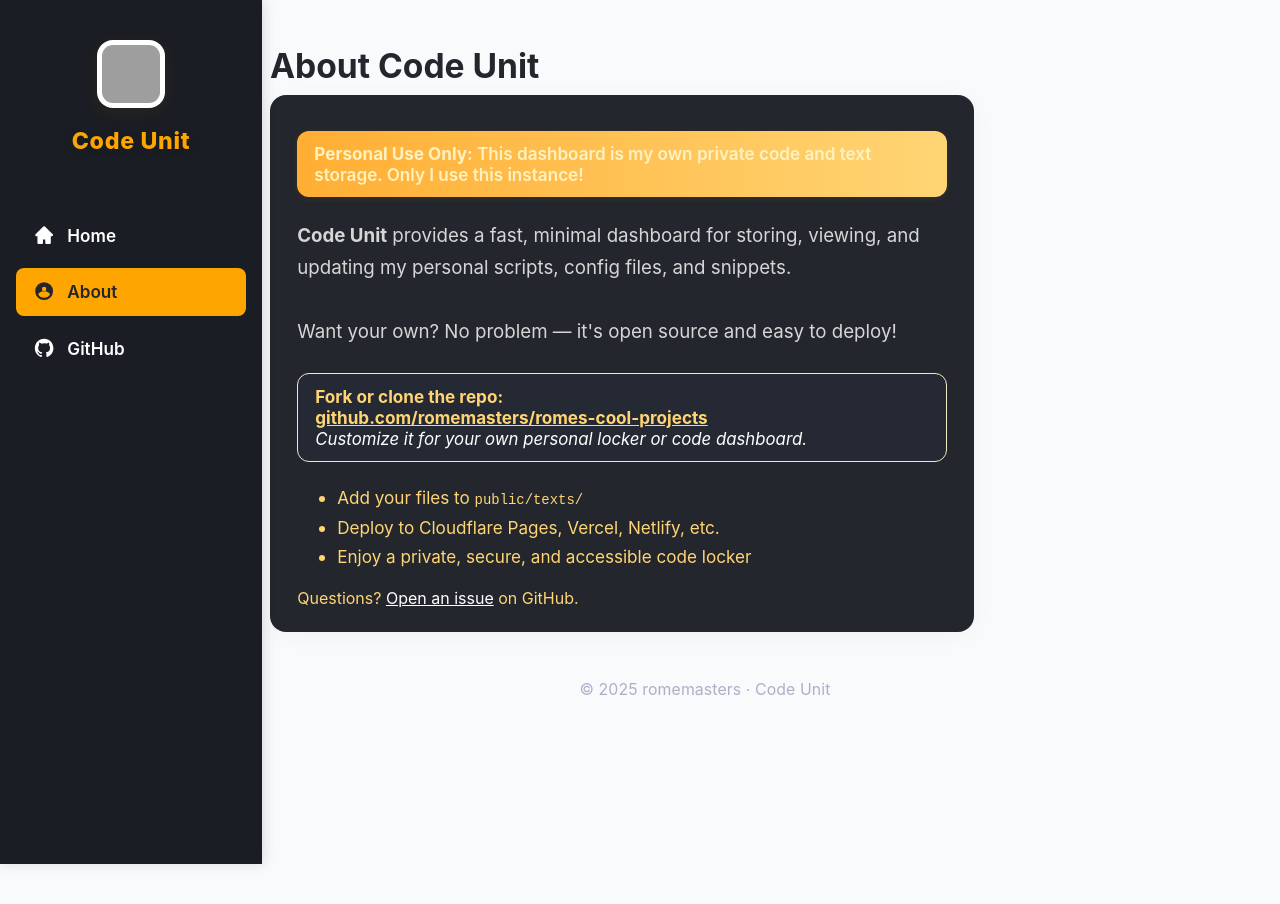
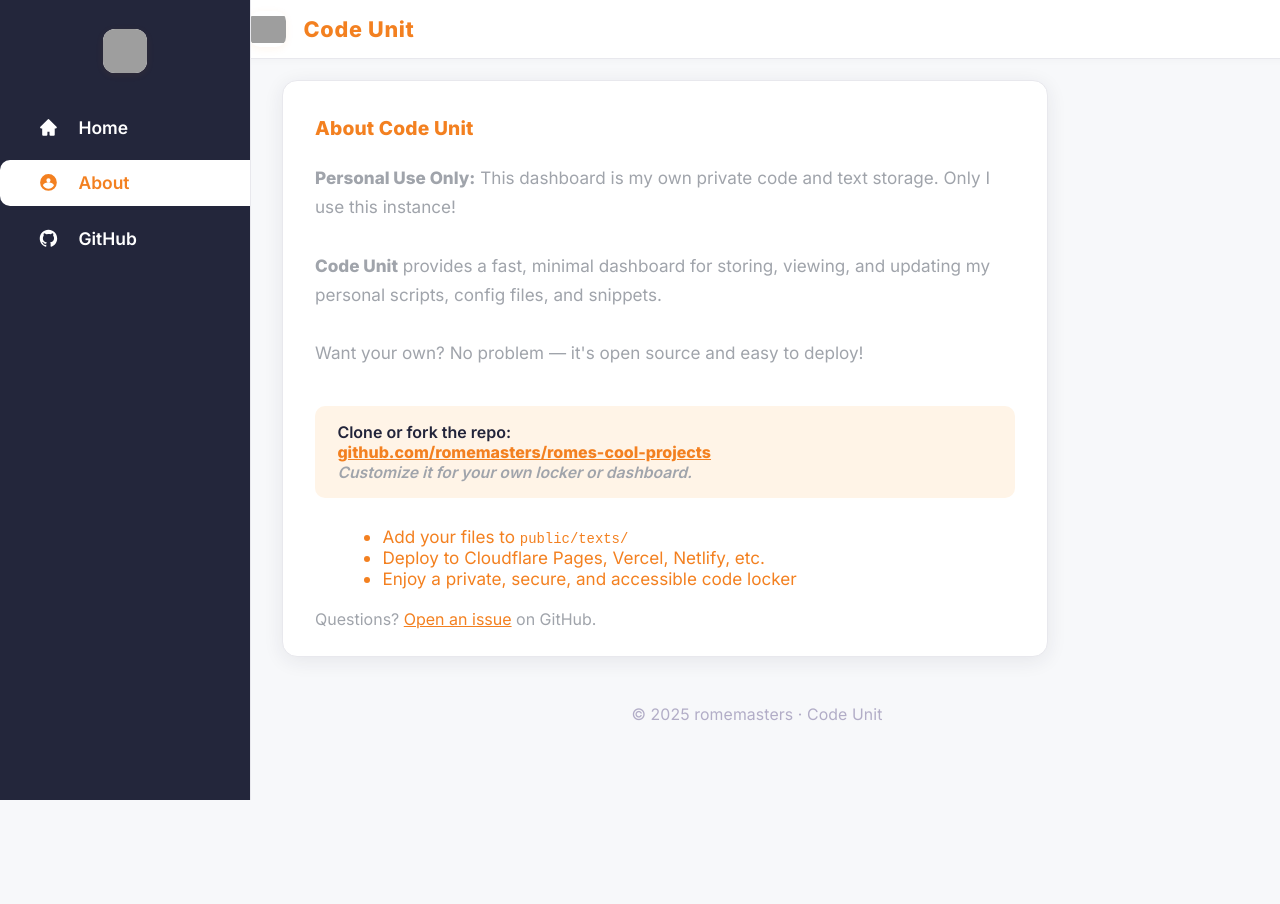
Before and after one commit to romemasters/romes-cool-projects, an Astro site: page /about in a window 1280 px wide. Before the commit the page ends 877 px from the top, so only its background shows below. Built offline with nearby package versions, Linux system fonts and the light colour scheme; Astro itself is replaced by a stand-in of ours; grey boxes are pictures that could not be loaded.

Commit message:
Update about.astro

```diff
--- a/src/pages/about.astro
+++ b/src/pages/about.astro
@@ -11,169 +11,204 @@ const repo = "romes-cool-projects";
   <meta charset="UTF-8" />
   <title>About · Code Unit</title>
   <meta name="viewport" content="width=device-width, initial-scale=1.0"/>
+  <link rel="preconnect" href="https://fonts.googleapis.com">
+  <link rel="preconnect" href="https://fonts.gstatic.com" crossorigin>
+  <link href="https://fonts.googleapis.com/css2?family=Inter:wght@400;600;800&display=swap" rel="stylesheet">
   <style>
     :root {
-        --bg-main: #f8fafc;
-        --bg-panel: #1a1d23;
-        --bg-card: #23262c;
-        --accent: #ffa500;
-        --accent-dark: #e69500;
-        --text-main: #23262c;
-        --text-light: #fff;
-        --text-muted: #7c8a9a;
-        --border: #2d3138;
+      --cf-orange: #f38020;
+      --cf-orange-light: #ffb47e;
+      --cf-bg: #f7f8fa;
+      --cf-dark: #22243a;
+      --cf-sidebar: #23263b;
+      --cf-card: #fff;
+      --cf-border: #e8e8ed;
+      --cf-gray: #a0a4ab;
+      --cf-shadow: 0 4px 20px #22243a15;
     }
     body {
+      font-family: 'Inter', 'Segoe UI', Arial, sans-serif;
+      background: var(--cf-bg);
+      color: var(--cf-dark);
       margin: 0;
-        background: var(--bg-main);
-        font-family: 'Inter', 'Segoe UI', Arial, sans-serif;
-        color: var(--text-main);
       min-height: 100vh;
-        display: flex;
-        flex-direction: row;
     }
-      .sidebar {
-        background: var(--bg-panel);
-        color: var(--text-light);
-        width: 230px;
-        min-height: 100vh;
+    .cf-loader {
+      position: fixed;
+      z-index: 99999;
+      inset: 0;
+      background: var(--cf-bg);
       display: flex;
       flex-direction: column;
       align-items: center;
-        padding: 2.5rem 1rem 1.5rem 1rem;
-        box-shadow: 2px 0 12px #181a1f22;
+      justify-content: center;
+      transition: opacity 0.5s;
+      opacity: 1;
+      pointer-events: all;
+    }
+    .cf-loader.hide {
+      opacity: 0;
+      pointer-events: none;
+      transition: opacity 0.5s;
+    }
+    .cf-loader-logo {
+      width: 70px;
+      height: 70px;
+      margin-bottom: 1.5rem;
+      background: #fff;
+      border-radius: 16px;
+      box-shadow: 0 4px 12px #f3802012;
+      display: flex;
+      align-items: center;
+      justify-content: center;
+    }
+    .cf-loader-dots {
+      display: flex;
+      gap: 0.5em;
+      justify-content: center;
+      align-items: center;
+      margin-top: 0.8em;
+    }
+    .cf-dot {
+      width: 13px;
+      height: 13px;
+      border-radius: 50%;
+      background: var(--cf-orange);
+      opacity: 0.5;
+      animation: cf-bounce 1.2s infinite;
+    }
+    .cf-dot:nth-child(2) { animation-delay: 0.15s }
+    .cf-dot:nth-child(3) { animation-delay: 0.3s }
+    @keyframes cf-bounce {
+      0%, 80%, 100% { transform: scale(0.8); opacity: 0.5;}
+      40% { transform: scale(1.1); opacity: 1;}
+    }
+    .cf-topbar {
+      width: 100vw;
+      background: var(--cf-card);
+      border-bottom: 1px solid var(--cf-border);
+      height: 58px;
+      display: flex;
+      align-items: center;
+      padding-left: 250px;
       position: fixed;
+      top: 0; left: 0; right: 0;
+      z-index: 11;
+      box-shadow: 0 1px 8px #22243a08;
+    }
+    .cf-topbar-logo {
+      width: 36px;
+      height: 36px;
+      margin-right: 1.1em;
+      vertical-align: middle;
+      background: #fff;
+      border-radius: 10px;
+      box-shadow: 0 2px 8px #f3802012;
+      object-fit: contain;
+    }
+    .cf-topbar-title {
+      font-size: 1.35rem;
+      font-weight: 800;
+      color: var(--cf-orange);
+      letter-spacing: 0.7px;
+    }
+    .cf-sidebar {
+      position: fixed;
+      width: 250px;
+      top: 0;
       left: 0;
-        top: 0;
-        z-index: 20;
-      }
-      .logo {
-        width: 58px;
-        height: 58px;
-        border-radius: 16px;
-        background: #fff;
-        padding: 5px;
-        margin-bottom: 1.2rem;
-        box-shadow: 0 4px 18px #ffa50012;
-      }
-      .brand {
-        font-weight: 800;
-        font-size: 1.45rem;
-        letter-spacing: 0.7px;
-        color: var(--accent);
-        margin-bottom: 2.5rem;
-        text-shadow: 0 2px 10px #181a1f33;
-      }
-      .nav {
+      bottom: 0;
+      background: var(--cf-sidebar);
+      color: #fff;
+      padding: 1.8rem 0 0 0;
+      z-index: 12;
+      border-right: 1px solid var(--cf-border);
       display: flex;
       flex-direction: column;
+      align-items: center;
+    }
+    .cf-side-nav {
       width: 100%;
-        margin-top: 1rem;
+      display: flex;
+      flex-direction: column;
+      margin-top: 2rem;
+      gap: 0.3em;
     }
-      .nav-link {
+    .cf-side-link {
+      color: #fff;
+      text-decoration: none;
       display: flex;
       align-items: center;
-        color: var(--text-light);
-        text-decoration: none;
-        font-size: 1.07em;
-        padding: 0.75em 1em;
-        border-radius: 8px;
-        margin-bottom: 0.5em;
       font-weight: 600;
-        transition: background 0.17s, color 0.17s;
-        gap: 0.7em;
+      font-size: 1.09em;
+      padding: 0.7em 2.1em 0.7em 2.2em;
+      border-radius: 10px 0 0 10px;
+      margin-bottom: 0.3em;
+      transition: background 0.16s, color 0.18s;
+      gap: 1.1em;
     }
-      .nav-link.active, .nav-link:hover {
-        background: var(--accent);
-        color: #23262c;
+    .cf-side-link.active, .cf-side-link:hover {
+      background: #fff;
+      color: var(--cf-orange);
     }
-      .nav-link svg {
-        width: 1.3em;
-        height: 1.3em;
+    .cf-side-link svg {
+      width: 1.2em;
+      height: 1.2em;
       fill: currentColor;
     }
-      main {
-        margin-left: 230px;
-        width: 100%;
-        max-width: 870px;
-        margin-right: auto;
-        padding: 2.8rem 2rem 2rem 2.5rem;
+    .cf-main {
+      margin-left: 250px;
+      padding: 80px 2.5vw 2vw 2.5vw;
       min-height: 100vh;
+      max-width: 950px;
     }
     @media (max-width: 900px) {
-        main { padding-left: 1rem; }
+      .cf-main { padding: 80px 0.6em 1em 0.6em; }
     }
     @media (max-width: 650px) {
-        .sidebar {
-          width: 100vw;
-          flex-direction: row;
-          justify-content: flex-start;
-          height: 4.2rem;
-          min-height: unset;
-          padding: 0.6rem 1rem;
-          position: fixed;
-          left: 0; top: 0;
-          right: 0;
+      .cf-sidebar {
+        width: 63px;
+        min-width: 63px;
+        padding: 0.6em 0 0 0;
       }
-        .logo { width: 38px; height: 38px; margin-bottom: 0; }
-        .brand { font-size: 1.05rem; margin-bottom: 0; }
-        .nav { flex-direction: row; margin-top: 0; }
-        .nav-link { margin-bottom: 0; margin-right: 0.7em; padding: 0.4em 0.8em;}
-        main { margin-left: 0; padding: 5.5rem 0.5rem 1rem 0.5rem; }
+      .cf-side-link, .cf-side-link.active, .cf-side-link:hover {
+        padding: 1em 0.7em;
+        border-radius: 10px;
+        justify-content: center;
+        font-size: 1.15em;
       }
-      .header-title {
-        font-weight: bold;
-        font-size: 2.1rem;
-        margin-bottom: 0.6rem;
-        color: #23262c;
+      .cf-topbar {
+        padding-left: 63px;
       }
-      .about-card {
-        background: var(--bg-card);
-        color: var(--text-light);
-        border-radius: 1rem;
-        padding: 2.2rem 1.7rem 1.5rem 1.7rem;
-        box-shadow: 0 4px 24px #181a1f09;
-        max-width: 650px;
-        margin-bottom: 2.5rem;
+      .cf-topbar-title { font-size: 1.07em; }
+      .cf-main { margin-left: 63px; }
     }
-      .about-note {
-        color: #fff2c0;
+    .cf-section {
+      margin-bottom: 3em;
+    }
+    .cf-card {
+      background: var(--cf-card);
+      border-radius: 15px;
+      padding: 2.2em 2em 1.7em 2em;
+      box-shadow: var(--cf-shadow);
+      margin-bottom: 2.7em;
+      border: 1px solid var(--cf-border);
+      max-width: 700px;
+    }
+    .cf-card-h {
+      font-size: 1.2em;
+      color: var(--cf-orange);
+      font-weight: 700;
+      margin-bottom: 1.2em;
+      letter-spacing: 0.2px;
+    }
+    .cf-desc {
+      color: var(--cf-gray);
       font-size: 1.07em;
-        background: linear-gradient(90deg, #ffae34 0%, #ffd574 100%);
-        border-radius: 0.7em;
-        padding: 0.7em 1em;
-        margin: 0 0 1.4em 0;
-        font-weight: 600;
-        box-shadow: 0 2px 8px #ffa50013;
-      }
-      .about-desc {
-        font-size: 1.17rem;
-        color: #d6d6d6;
-        margin-bottom: 1.2em;
+      margin-bottom: 2.3em;
       line-height: 1.7;
     }
-      .clone-box {
-        background: #252933;
-        border-radius: 0.7em;
-        padding: 0.7em 1em;
-        margin: 1.5em 0 1.2em 0;
-        color: #ffd574;
-        font-size: 1.07em;
-        border: 1px solid #f4e6c7;
-      }
-      .repo-link {
-        color: #ffd574;
-        font-weight: bold;
-        text-decoration: underline;
-      }
-      ul {
-        color: #ffd574;
-        margin-top: 1em;
-        margin-bottom: 1em;
-        font-size: 1.07em;
-        line-height: 1.7;
-      }
-      .footer {
+    .cf-footer {
       color: #b2adc7;
       text-align: center;
       margin: 3rem 0 0 0;
@@ -183,55 +218,91 @@ const repo = "romes-cool-projects";
   </style>
 </head>
 <body>
-    <nav class="sidebar">
-      <img src={logoUrl} class="logo" alt="Code Unit Logo" />
-      <div class="brand">Code Unit</div>
-      <div class="nav">
-        <a class="nav-link" href="/">
+  <div id="cf-loader" class="cf-loader">
+    <div class="cf-loader-logo">
+      <img src={logoUrl} alt="Code Unit Logo" style="width:52px; height:52px;" />
+    </div>
+    <div style="font-weight:700;font-size:1.22em;color:var(--cf-orange);letter-spacing:0.2px;">Code Unit</div>
+    <div class="cf-loader-dots" aria-label="Loading...">
+      <div class="cf-dot"></div>
+      <div class="cf-dot"></div>
+      <div class="cf-dot"></div>
+    </div>
+  </div>
+  <nav class="cf-sidebar">
+    <div style="display:flex;flex-direction:column;align-items:center;gap:1.2em;">
+      <img src={logoUrl} alt="Code Unit Logo" style="width:44px;height:44px;background:#fff;border-radius:12px;box-shadow:0 2px 8px #f3802012;">
+    </div>
+    <div class="cf-side-nav">
+      <a class="cf-side-link" href="/">
         <svg viewBox="0 0 20 20"><path d="M10.707 2.293a1 1 0 0 0-1.414 0l-7 7A1 1 0 0 0 3 11h1v6a1 1 0 0 0 1 1h3a1 1 0 0 0 1-1v-3h2v3a1 1 0 0 0 1 1h3a1 1 0 0 0 1-1v-6h1a1 1 0 0 0 .707-1.707l-7-7z"></path></svg>
         Home
       </a>
-        <a class="nav-link active" href="/about">
+      <a class="cf-side-link active" href="/about">
         <svg viewBox="0 0 20 20"><path d="M10 2a8 8 0 1 0 0 16 8 8 0 0 0 0-16zm0 4a2 2 0 1 1 0 4 2 2 0 0 1 0-4zm0 10c-2.21 0-4.2-1.17-5.2-3 .03-2 4-3.1 5.2-3.1 1.2 0 5.17 1.1 5.2 3.1-1 1.83-3 3-5.2 3z"></path></svg>
         About
       </a>
-        <a class="nav-link" href={`https://github.com/${user}/${repo}`} target="_blank" rel="noopener">
+      <a class="cf-side-link" href={`https://github.com/${user}/${repo}`} target="_blank" rel="noopener">
         <svg viewBox="0 0 24 24"><path d="M12 2C6.477 2 2 6.484 2 12.021c0 4.427 2.867 8.18 6.839 9.504.5.092.682-.217.682-.482 0-.237-.008-.868-.013-1.703-2.782.605-3.369-1.342-3.369-1.342-.454-1.154-1.11-1.462-1.11-1.462-.908-.62.069-.608.069-.608 1.003.07 1.531 1.031 1.531 1.031.892 1.53 2.341 1.088 2.91.833.091-.647.349-1.087.635-1.338-2.221-.253-4.555-1.112-4.555-4.951 0-1.093.39-1.987 1.029-2.686-.103-.254-.446-1.272.098-2.65 0 0 .84-.27 2.75 1.026A9.564 9.564 0 0 1 12 6.844c.85.004 1.705.115 2.504.337 1.909-1.296 2.748-1.026 2.748-1.026.546 1.378.202 2.396.1 2.65.64.699 1.028 1.593 1.028 2.686 0 3.849-2.337 4.695-4.566 4.943.359.309.678.919.678 1.852 0 1.336-.012 2.417-.012 2.746 0 .267.181.578.688.48C19.135 20.197 22 16.447 22 12.021 22 6.484 17.522 2 12 2z"></path></svg>
         GitHub
       </a>
     </div>
   </nav>
-    <main>
-      <div class="header-title">About Code Unit</div>
-      <section class="about-card">
-        <div class="about-note">
+  <div class="cf-topbar">
+    <img class="cf-topbar-logo" src={logoUrl} alt="Logo" />
+    <span class="cf-topbar-title">Code Unit</span>
+  </div>
+  <main class="cf-main">
+    <section class="cf-section">
+      <div class="cf-card">
+        <div class="cf-card-h">About Code Unit</div>
+        <div class="cf-desc">
           <strong>Personal Use Only:</strong> This dashboard is my own private code and text storage. Only I use this instance!
-        </div>
-        <div class="about-desc">
+          <br><br>
           <b>Code Unit</b> provides a fast, minimal dashboard for storing, viewing, and updating my personal scripts, config files, and snippets.<br>
           <br>
           Want your own? No problem — it's open source and easy to deploy!
         </div>
-        <div class="clone-box">
-          <strong>Fork or clone the repo:</strong><br>
-          <a class="repo-link" href={`https://github.com/${user}/${repo}`} target="_blank" rel="noopener">
+        <div style="background:#fff4e7;padding:1em 1.4em;border-radius:10px;margin-bottom:1.2em;color:var(--cf-orange);font-weight:600;">
+          <span style="color:var(--cf-dark);">Clone or fork the repo:</span><br>
+          <a href={`https://github.com/${user}/${repo}`} target="_blank" rel="noopener" style="color:var(--cf-orange);font-weight:800;text-decoration:underline;">
             github.com/{user}/{repo}
           </a>
           <br>
-          <span style="font-size:0.98em; color:#fff;">
-            <em>Customize it for your own personal locker or code dashboard.</em>
-          </span>
+          <span style="font-size:0.98em; color:#a0a4ab;"><em>Customize it for your own locker or dashboard.</em></span>
         </div>
-        <ul>
+        <ul style="margin:1.6em 0 1.2em 1.6em;color:var(--cf-orange);font-size:1.07em;">
           <li>Add your files to <code>public/texts/</code></li>
           <li>Deploy to Cloudflare Pages, Vercel, Netlify, etc.</li>
           <li>Enjoy a private, secure, and accessible code locker</li>
         </ul>
-        <div style="color:#ffd574;margin-top:1em;">Questions? <a href={`https://github.com/${user}/${repo}/issues`} style="color:#fff;text-decoration:underline;">Open an issue</a> on GitHub.</div>
+        <div style="color:var(--cf-gray);margin-top:1em;">Questions? <a href={`https://github.com/${user}/${repo}/issues`} style="color:var(--cf-orange);text-decoration:underline;">Open an issue</a> on GitHub.</div>
+      </div>
     </section>
-      <div class="footer">
+    <div class="cf-footer">
       &copy; {new Date().getFullYear()} {user} · Code Unit
     </div>
   </main>
+  <script>
+    // Cloudflare-style loading screen logic
+    (() => {
+      const loader = document.getElementById("cf-loader");
+      let minTime = 1000, maxTime = 2000;
+      let shownAt = Date.now();
+      function hideLoader() {
+        loader.classList.add('hide');
+        setTimeout(() => loader.style.display = 'none', 600);
+      }
+      window.addEventListener('DOMContentLoaded', () => {
+        const elapsed = Date.now() - shownAt;
+        if (elapsed < minTime) {
+          setTimeout(hideLoader, minTime - elapsed);
+        } else {
+          hideLoader();
+        }
+        setTimeout(hideLoader, maxTime); // in case page loads very fast
+      });
+    })();
+  </script>
 </body>
 </html>
```
Lines whose indentation alone changed are shown as unchanged.
